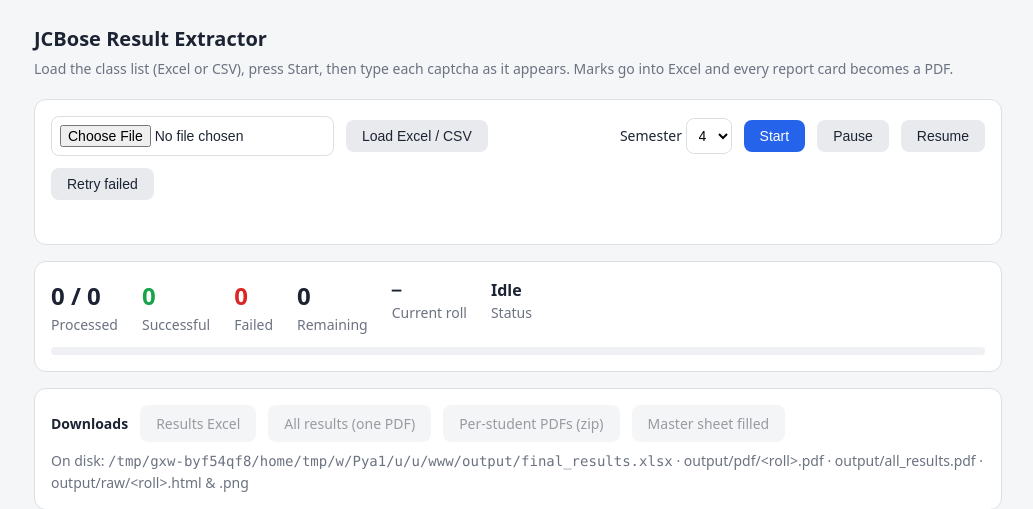
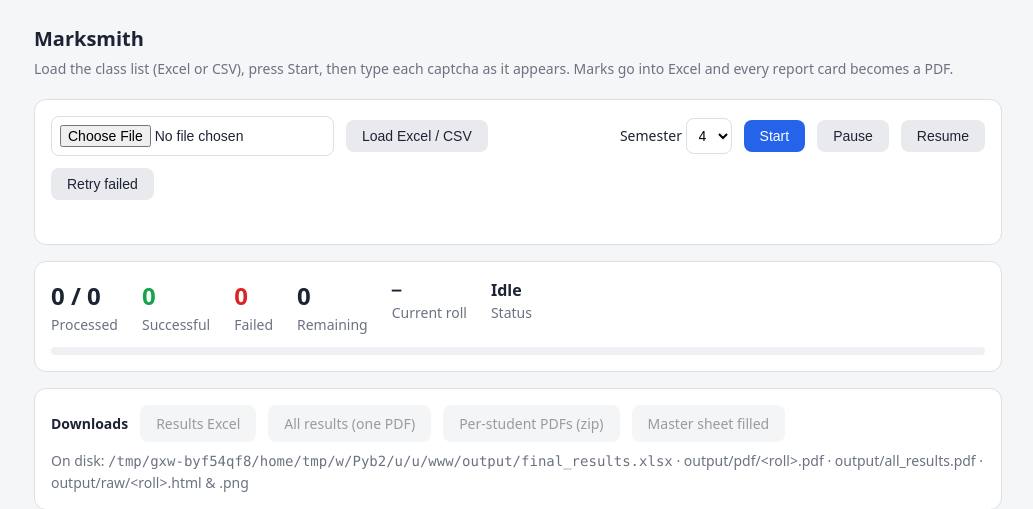
Before and after one commit to anki1kr/Marksmith, a Flask app: page / in a window 1280 px wide. Shown: the top 509 px of the page, without its empty margins (122-1155 px from the left). Run offline with Flask 3, Linux system fonts and the light colour scheme; data that the repository does not hold is empty.

Commit message:
Rename the project to Marksmith

```diff
--- a/app.py
+++ b/app.py
@@ -1,4 +1,4 @@
-"""JCBose Result Extractor — local dashboard. Run: run.bat (or python app.py)"""
+"""Marksmith — local dashboard. Run: run.bat (or python app.py)"""
 import io
 import webbrowser
 import zipfile
--- a/automation.py
+++ b/automation.py
@@ -1,4 +1,4 @@
-"""Playwright worker, result parser, PDF + Excel writers for JCBose Result Extractor.
+"""Playwright worker, result parser, PDF + Excel writers for Marksmith.
 
 The worker fills roll no + semester, shows the portal's captcha image in the
 dashboard and waits for the teacher to type it, then opens the report card.
--- a/templates/index.html
+++ b/templates/index.html
@@ -3,7 +3,7 @@
 <head>
 <meta charset="utf-8">
 <meta name="viewport" content="width=device-width, initial-scale=1">
-<title>JCBose Result Extractor</title>
+<title>Marksmith</title>
 <style>
   :root { --bg:#f5f6f8; --card:#fff; --ink:#1c2333; --mut:#6b7280; --acc:#2563eb;
           --ok:#16a34a; --bad:#dc2626; --warn:#d97706;
@@ -67,7 +67,7 @@
 </head>
 <body>
 <div class="wrap">
-  <h1>JCBose Result Extractor</h1>
+  <h1>Marksmith</h1>
   <p class="sub">Load the class list (Excel or CSV), press Start, then type each captcha as it appears. Marks go into Excel and every report card becomes a PDF.</p>
 
   <div id="banner" class="banner">
```
Also changed, not shown: README.md, 1 other file.
